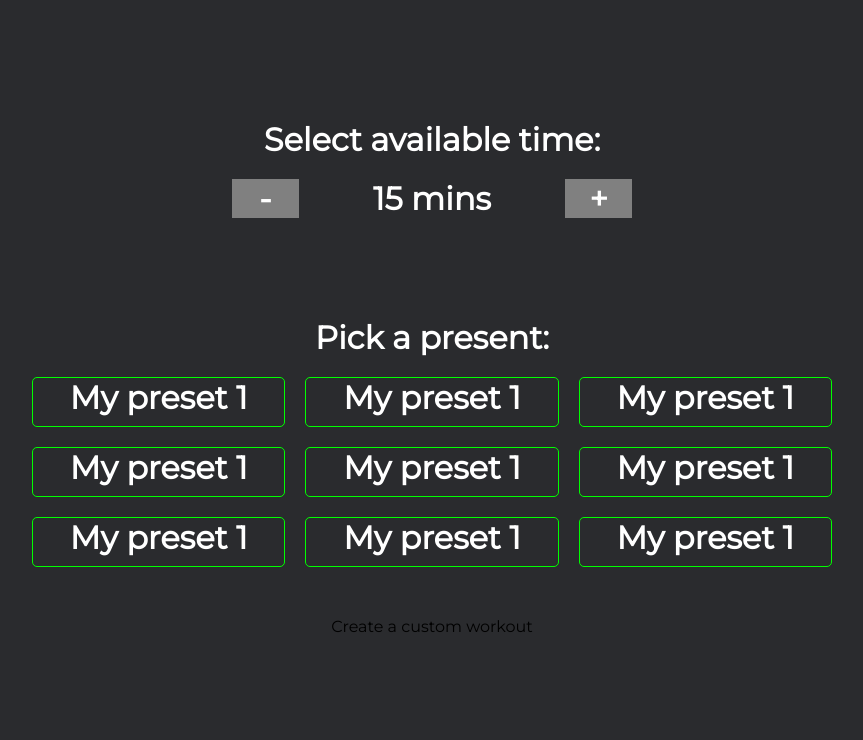
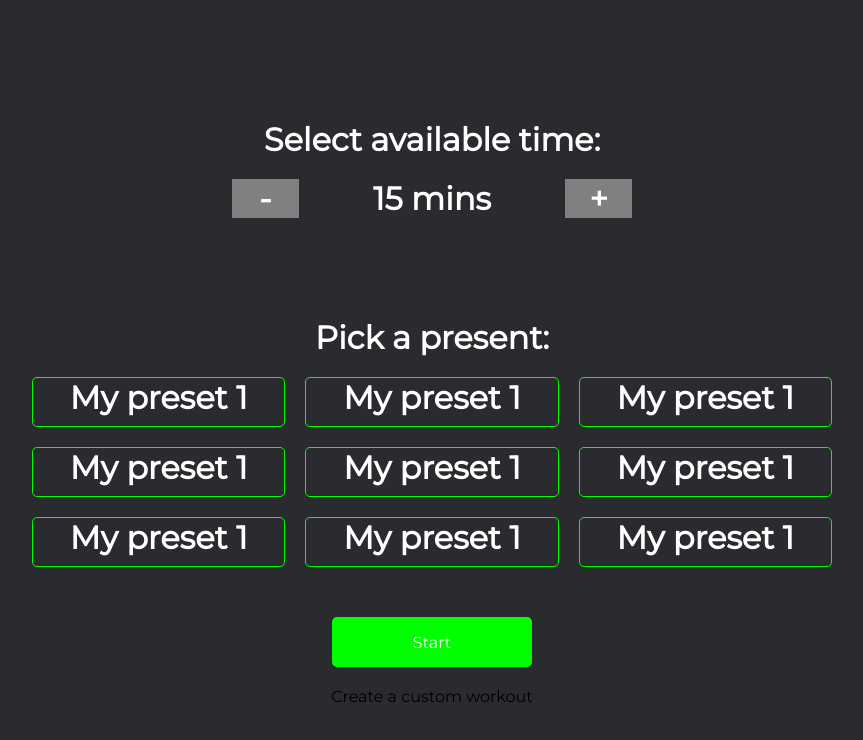
Before and after one commit to madzadev/workout, a Next.js app: page / in a window 1280 px wide. Shown: the top 740 px of the page, without its empty margins (208-1071 px from the left). Built offline with nearby package versions, Linux system fonts and the light colour scheme.

Commit message:
add a start button

```diff
--- /dev/null
+++ b/components/StartWorkoutButton.js
@@ -0,0 +1,11 @@
+import styles from "./StartWorkoutButton.module.css";
+
+const StartWorkoutButton = () => {
+  return (
+    <div className={styles.wrapper}>
+      <p>Start</p>
+    </div>
+  );
+};
+
+export default StartWorkoutButton;
--- /dev/null
+++ b/components/StartWorkoutButton.module.css
@@ -0,0 +1,14 @@
+.wrapper {
+  max-width: 200px;
+  height: 50px;
+  background-color: lime;
+  border-radius: 5px;
+  color: white;
+  margin: 0 auto 20px auto;
+  display: grid;
+  place-items: center;
+}
+
+.wrapper:hover {
+  cursor: pointer;
+}
--- a/components/WorkoutPresetCard.js
+++ b/components/WorkoutPresetCard.js
@@ -1,8 +1,8 @@
 import styles from "./WorkoutPresetCard.module.css";
 
-const WorkoutPresetCard = ({ workoutPresetName }) => {
+const WorkoutPresetCard = ({ workoutPresetName, onClick }) => {
   return (
-    <div className={styles.wrapper}>
+    <div className={styles.wrapper} onClick={onClick}>
       <h1>{workoutPresetName}</h1>
     </div>
   );
--- a/components/WorkoutPresetCard.module.css
+++ b/components/WorkoutPresetCard.module.css
@@ -4,3 +4,8 @@
   border: 1px solid lime;
   border-radius: 5px;
 }
+
+.wrapper:hover {
+  cursor: pointer;
+  /* background-color: silver; */
+}
--- a/pages/index.js
+++ b/pages/index.js
@@ -5,9 +5,11 @@ import styles from "../styles/Home.module.css";
 
 import WorkoutTimeSelector from "../components/WorkoutTimeSelector";
 import WorkoutPresetCard from "../components/WorkoutPresetCard";
+import StartWorkoutButton from "../components/StartWorkoutButton";
 
 export default function Home() {
   const [workoutTime, setWorkoutTime] = useState(15);
+  const [activeWorkoutPreset, setActiveWorkoutPreset] = useState("");
 
   return (
     <div className={styles.container}>
@@ -34,7 +36,12 @@ export default function Home() {
 
       <h1 className={styles.title}>Pick a present:</h1>
       <div className={styles.presetsWrapper}>
-        <WorkoutPresetCard workoutPresetName="My preset 1" />
+        <WorkoutPresetCard
+          workoutPresetName="My preset 1"
+          onClick={() => {
+            setActiveWorkoutPreset(0);
+          }}
+        />
         <WorkoutPresetCard workoutPresetName="My preset 1" />
         <WorkoutPresetCard workoutPresetName="My preset 1" />
         <WorkoutPresetCard workoutPresetName="My preset 1" />
@@ -45,6 +52,8 @@ export default function Home() {
         <WorkoutPresetCard workoutPresetName="My preset 1" />
       </div>
 
+      <StartWorkoutButton />
+
       <p>Create a custom workout</p>
     </div>
   );
```
